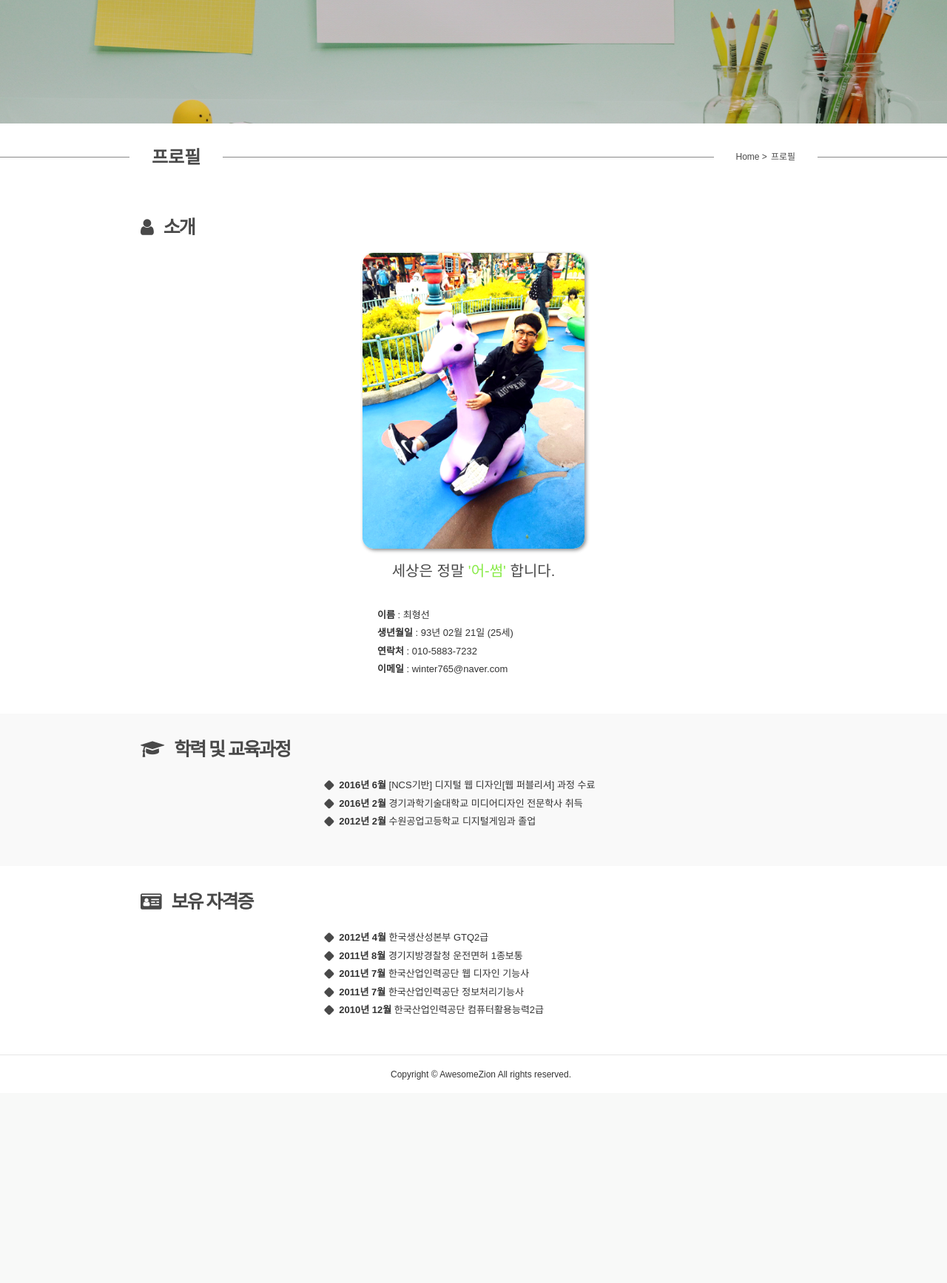
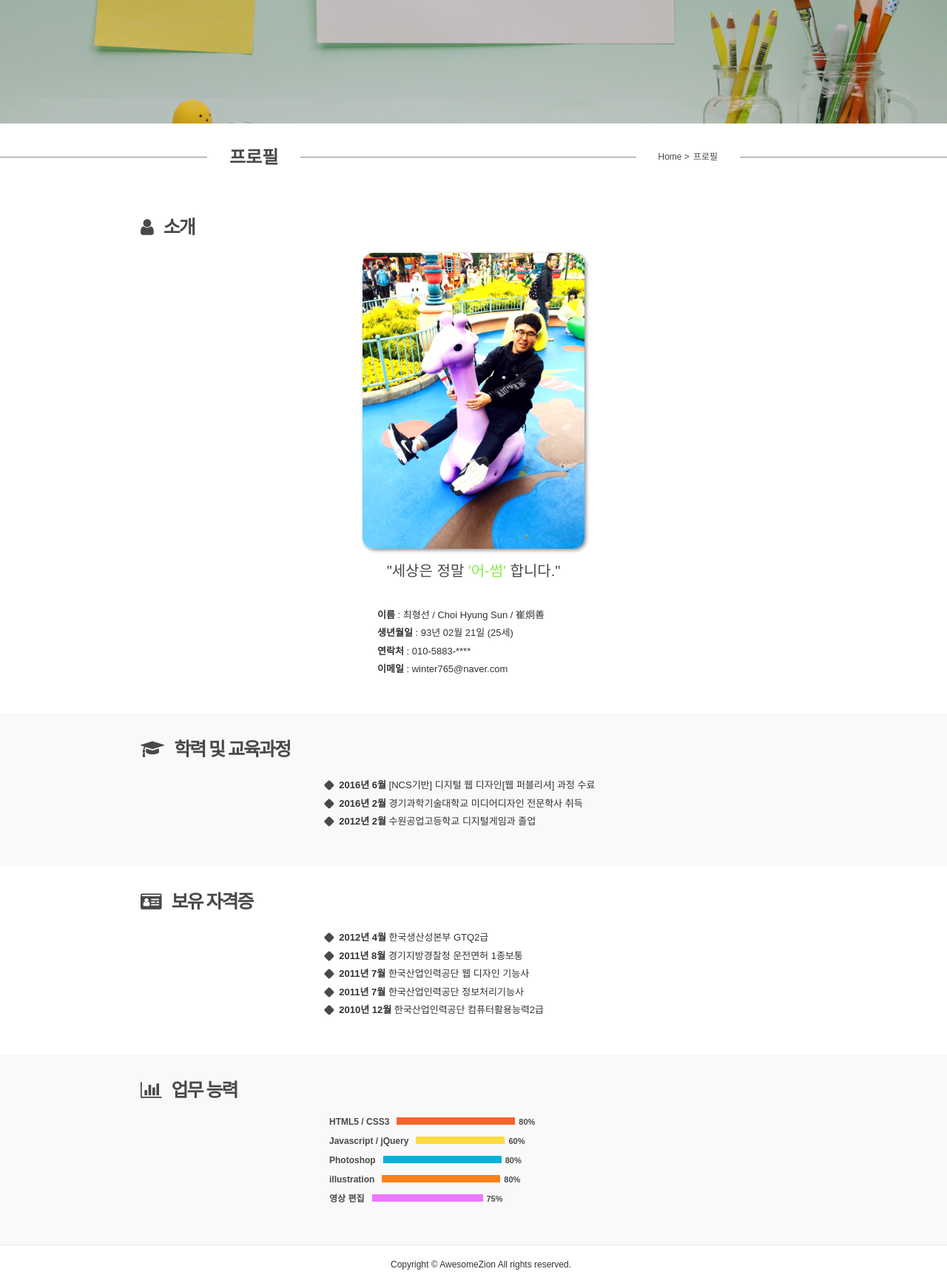
Before and after one commit to Hyungsun/Hyungsun.github.io, a PHP site: page /bbs/resume.html in a window 1280 px wide. Shown: the part 333-2068 px from the top of the page at 74% size. Before the commit the page ends 1793 px from the top, so only its background shows below. Run offline with PHP 8.4, Linux system fonts and the light colour scheme.

Commit message:
05/05 프로필 페이지 반응형작업 + 차트 script 추가

```diff
--- a/bbs/resume.html
+++ b/bbs/resume.html
@@ -41,7 +41,7 @@
                 </ul>
             </div>
         </div>
-        <div id="mobHead" class="mob_menu" style="width:100%; height:50px; background-color:#fff;">
+        <div id="mobHead" class="mob_menu">
             <div class="wrap_head">
                 <a href="../index.html" class="mob_logo"> <img src="../img/logo_black.png" alt="MOB로고"> </a>
                 <button id="toggle" class="toggle-btn">
@@ -73,10 +73,10 @@
         <!-- zionContent -->
         <div id="zionContent" class="con_resume" role="main">
             <div id="cSub">
-                <div class="resume_banner">
+                <div class="sub_banner">
                     <h3 class="screen_out">포트폴리오 인터뷰</h3>
-                    <div class="inner_banner">
-                        <div class="resume_top"> 나는 퍼블리셔
+                    <div class="inner_banner resume_inner">
+                        <div class="sub_top"> 나는 퍼블리셔
                             <br /><span class="point_one">최형선</span>입니다. </div>
                     </div>
                 </div>
@@ -106,12 +106,12 @@
                                   <i class="fa fa-user" aria-hidden="true"></i>소개
                                 </h2>
                                 <div class="img_profile"> <img src="../img/resume/profile_img.jpg" alt="프로필사진" class="responsive-img">
-                                    <p>세상은 정말 <span style="color:#89eb49;">'어-썸'</span> 합니다.</p>
+                                    <p>"세상은 정말 <span style="color:#89eb49;">'어-썸'</span> 합니다."</p>
                                 </div>
                                 <div class="txt_profile edit-qus">
-                                    <p><span class="question-tit">이름</span> : 최형선</p>
+                                    <p><span class="question-tit">이름</span> : 최형선 / Choi Hyung Sun / 崔炯善</p>
                                     <p><span class="question-tit">생년월일</span> : 93년 02월 21일 &#40;25세&#41;</p>
-                                    <p><span class="question-tit">연락처</span> : 010-5883-7232</p>
+                                    <p><span class="question-tit">연락처</span> : 010-5883-****</p>
                                     <p><span class="question-tit">이메일</span> : winter765@naver.com</p>
                                 </div>
                             </div>
@@ -147,6 +147,24 @@
                             </div>
                         </div>
                         <!--// LISENCE -->
+                        <!--ABILITY-->
+                        <div class="abil_resume">
+                            <div class="item-wrap">
+                                <h2 class="wrap-title">
+                                    <i class="fa fa-bar-chart" aria-hidden="true"></i>업무 능력
+                                </h2>
+                                <div class="txt_abil edit-qus">
+                                <div>
+                                    <div id="bar-1"></div>
+                                    <div id="bar-2"></div>
+                                    <div id="bar-3"></div>
+                                    <div id="bar-4"></div>
+                                    <div id="bar-5"></div>
+                                </div>
+                            </div>
+                            </div>
+                        </div>
+                        <!--// ABILITY -->
                     </div>
                 </div>
             </div>
@@ -177,6 +195,33 @@
     <script type="text/javascript" src="../scripts/pc.js"></script>
     <!-- JS Implementing Plugins -->
     <script type="text/javascript">
+        $(document).ready(function () {
+            $('#bar-1').jqbar({
+                label: 'HTML5 / CSS3'
+                , value: 80
+                , barColor: '#f16529'
+            });
+            $('#bar-2').jqbar({
+                label: 'Javascript / jQuery'
+                , value: 60
+                , barColor: '#fcdb41'
+            });
+            $('#bar-3').jqbar({
+                label: 'Photoshop'
+                , value: 80
+                , barColor: '#00b1d9'
+            });
+            $('#bar-4').jqbar({
+                label: 'illustration'
+                , value: 80
+                , barColor: '#ff7f18'
+            });
+            $('#bar-5').jqbar({
+                label: '영상 편집'
+                , value: 75
+                , barColor: '#ea77ff'
+            });
+        });
     </script>
 </body>
 
--- a/scripts/pc.js
+++ b/scripts/pc.js
@@ -68,4 +68,90 @@ $(document).ready(function () {
     $(".open_toggle").click(function() {
        $(".sub_toggle").slideToggle();
     });
+
+    /*********************************************
+
+Author : EGrappler.com
+URL    : http://www.egrappler.com
+License: http://www.egrappler.com/license.
+
+*********************************************/
+
+    /* 차트 형식의 효과 */
+(function ($) {
+    $.fn.extend({
+        jqbar: function (options) {
+            var settings = $.extend({
+                animationSpeed: 2000,
+                barLength: 200,
+                orientation: 'h',
+                barWidth: 10,
+                barColor: 'red',
+                label: '&nbsp;',
+                value: 100
+            }, options);
+
+            return this.each(function () {
+
+                var valueLabelHeight = 0;
+                var progressContainer = $(this);
+
+                if (settings.orientation == 'h') {
+
+                    progressContainer.addClass('jqbar horizontal').append('<span class="bar-label"></span><span class="bar-level-wrapper"><span class="bar-level"></span></span><span class="bar-percent"></span>');
+
+                    var progressLabel = progressContainer.find('.bar-label').html(settings.label);
+                    var progressBar = progressContainer.find('.bar-level').attr('data-value', settings.value);
+                    var progressBarWrapper = progressContainer.find('.bar-level-wrapper');
+
+                    progressBar.css({ height: settings.barWidth, width: 0, backgroundColor: settings.barColor });
+
+                    var valueLabel = progressContainer.find('.bar-percent');
+                    valueLabel.html('0');
+                }
+                else {
+                }
+
+                animateProgressBar(progressBar);
+
+                function animateProgressBar(progressBar) {
+
+                    var level = parseInt(progressBar.attr('data-value'));
+                    if (level > 100) {
+                        level = 100;
+                        alert('max value cannot exceed 100 percent');
+                    }
+                    var w = settings.barLength * level / 100;
+
+                    if (settings.orientation == 'h') {
+                        progressBar.animate({ width: w }, {
+                            duration: 2000,
+                            step: function (currentWidth) {
+                                var percent = parseInt(currentWidth / settings.barLength * 100);
+                                if (isNaN(percent))
+                                    percent = 0;
+                                progressContainer.find('.bar-percent').html(percent + '%');
+                            }
+                        });
+                    }
+                    else {
+                        var h = settings.barLength - settings.barLength * level / 100;
+                        progressBar.animate({ top: h }, {
+                            duration: 2000,
+                            step: function (currentValue) {
+                                var percent = parseInt((settings.barLength - parseInt(currentValue)) / settings.barLength * 100);
+                                if (isNaN(percent))
+                                    percent = 0;
+                                progressContainer.find('.bar-percent').html(Math.abs(percent) + '%');
+                            }
+                        });
+
+                        progressContainer.find('.bar-percent').animate({ top: (h - valueLabelHeight) }, 2000);
+                    }
+                }
+
+            });
+        }
+    });
+    })(jQuery);
 });
--- a/style/common.css
+++ b/style/common.css
@@ -531,6 +531,9 @@ body {
 
 #mobHead {
     display: none;
+    width:100%;
+    height:50px;
+    background-color:#fff;
 }
 
 @media all and (max-width:1300px) {
--- a/style/style.css
+++ b/style/style.css
@@ -12,8 +12,12 @@
     padding-right: 15px;
 }
 
-@media (min-width: 1200px){
+@media all and (min-width: 1200px){
     .container{ width:930px;}
+}
+
+@media all and (min-width: 768px){
+    .container{ width:720px;}
 }
 
 .crumbs-title .container:before,
@@ -130,13 +167,12 @@
     background-color:#fff;
 }
 
-.wrap_resume .edu_resume {
+.wrap_resume .edu_resume,
+.wrap_resume .abil_resume{
     background-color:#f9f9f9;
 }
 
-.profile-wrap{
 
-}
 
 .item-wrap{
     width: 930px;
@@ -190,13 +226,45 @@
 }
 
 .item-wrap .txt_edu,
-.item-wrap .txt_lise{
+.item-wrap .txt_lise,
+.item-wrap .txt_abil{
     width:400px;
 }
 
+@media all and (max-width:768px) {
+    .item-wrap {
+        width:700px;
+        padding:30px;
+    }
+}
+
+@media all and (max-width:480px) {
+    .item-wrap {
+        width:100%;
+        padding:30px 0;
+    }
+
+
+}
 .rota-i {
     color:#494949;
     font-size:12px;
     margin-right:8px;
     transform: rotate(-45deg);
 }
+
+.jqbar.horizontal span
+{
+    display: inline-block;
+    margin-left: 5px;
+    font-size: 12px;
+    font-weight: 600;
+    color:#494949;
+}
+.jqbar.horizontal .bar-percent
+{
+    font-size: 11px;
+    font-weight: bold;
+    height: 20px;
+    margin-bottom: 5px;
+}
```
Also changed, not shown: other parts of style/style.css (+37 -4 lines).
